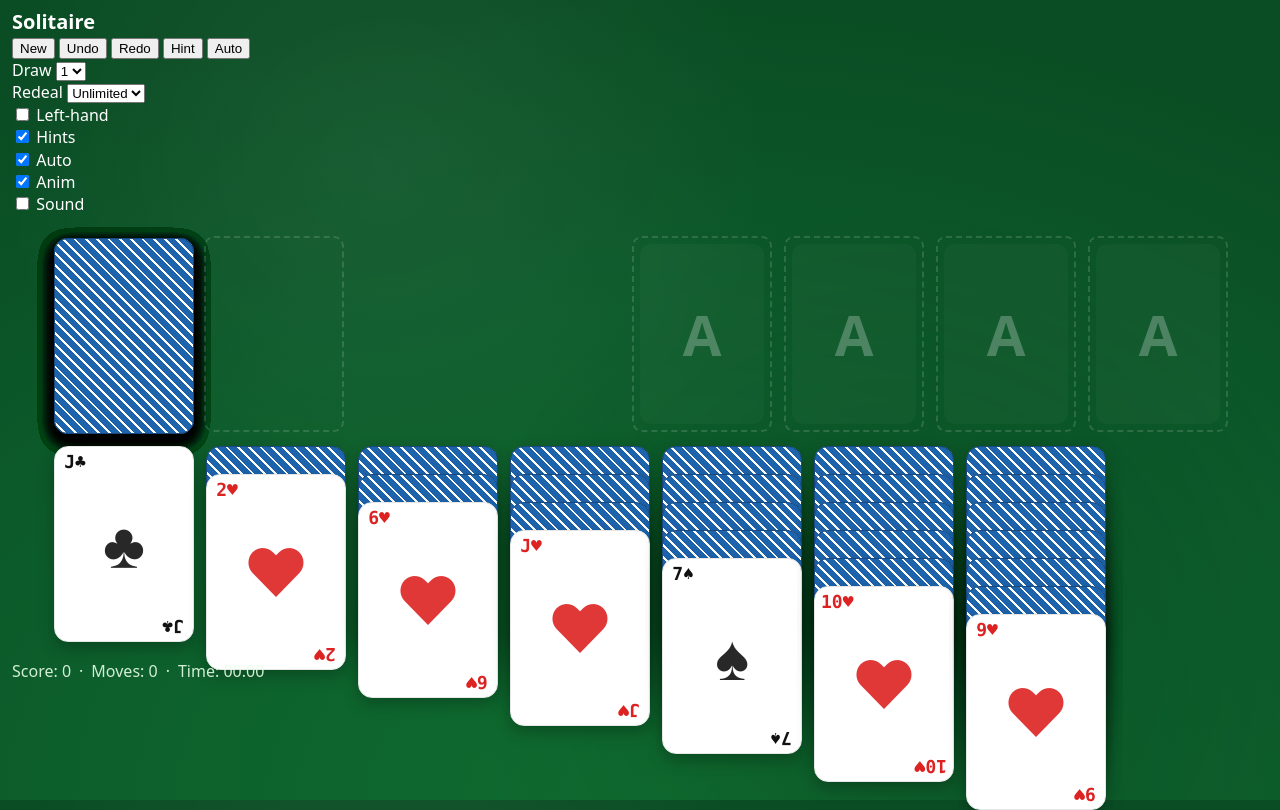
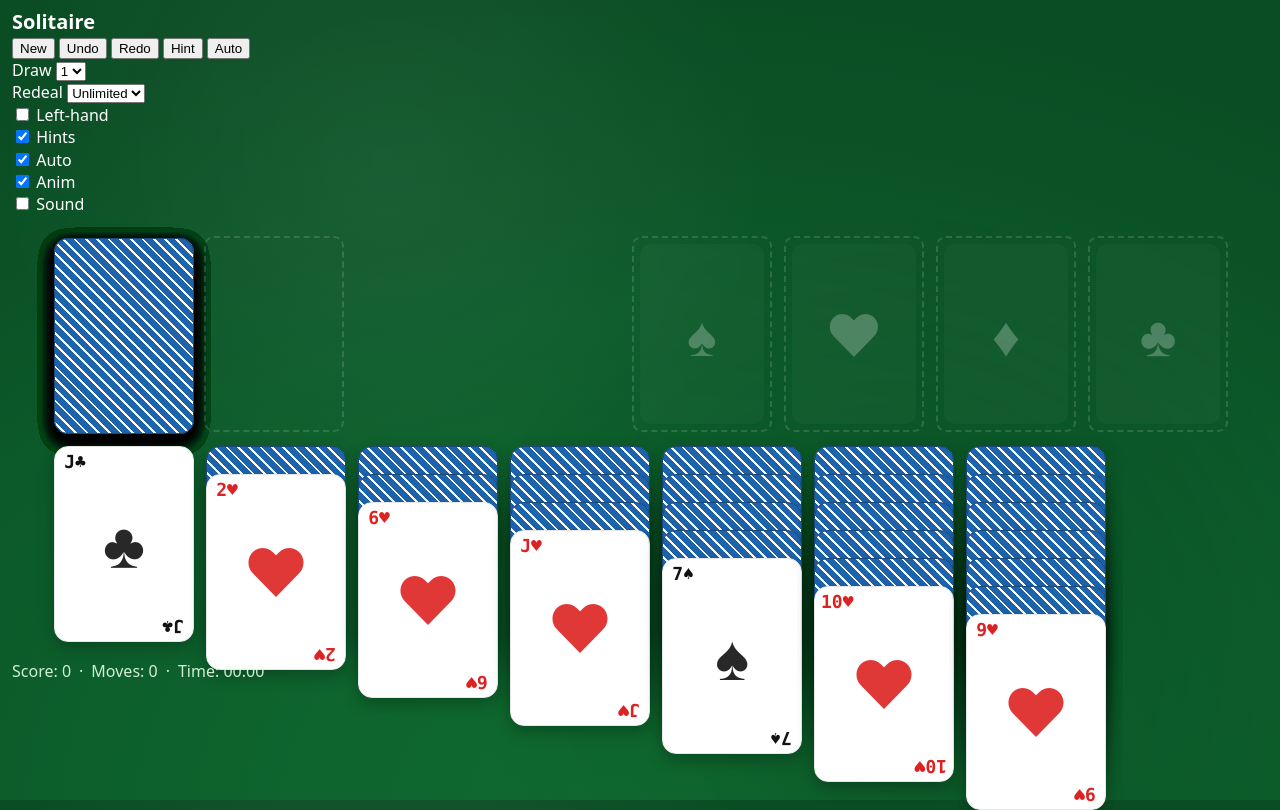
Before and after one commit to jonv11/jonv11-solitaire-onepager, a plain HTML site: page index.html in a window 1280 px wide. Drawn offline with nearby package versions, Linux system fonts and the light colour scheme.

Commit message:
foundations now display their icons

```diff
--- a/css/style.css
+++ b/css/style.css
@@ -79,8 +79,19 @@ h1{margin:0;font-size:20px;font-weight:600}
 .pile.invalid{ box-shadow: 0 0 0 3px #d33 inset }
 
 /* Placeholder for empty foundations */
+#foundation-S:empty::after{
+  content: "♠";
+}
+#foundation-H:empty::after{
+  content: "♥";
+}
+#foundation-D:empty::after{
+  content: "♦";
+}
+#foundation-C:empty::after{
+  content: "♣";
+}
 .pile.foundation:empty::after{
-  content: "A";
   position:absolute; inset:6px;
   display:grid; place-items:center;
   font-weight:700; font-size: clamp(28px, 8vw, 56px);
```
